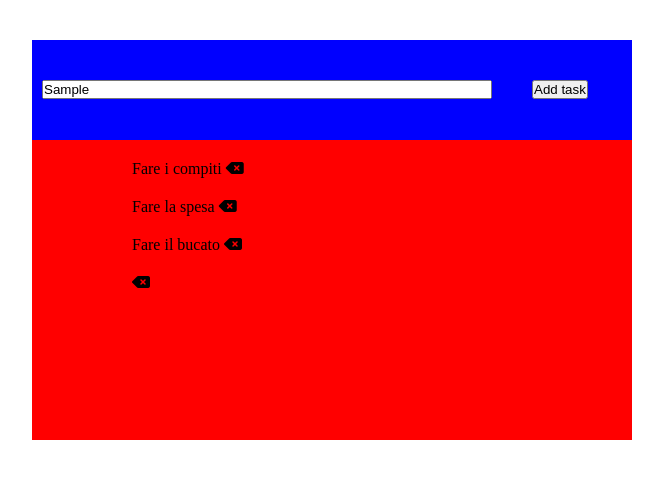
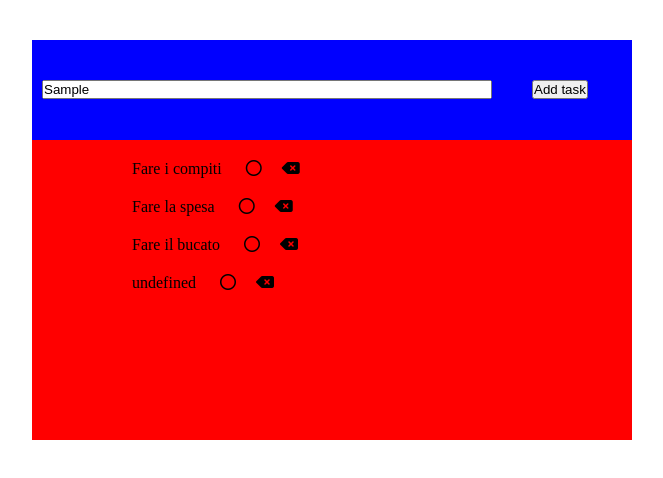
Before and after one commit to GerardoITA/vue-todolist, a plain HTML site: page index.html in a window 1280 px wide. Both pictures are taken after typing "Sample" into the empty fields and a click on the button "Add task". Shown: the whole page, without its empty margins (308-971 px from the left). Drawn offline with nearby package versions, Linux system fonts and the light colour scheme.

Commit message:
Problema con task text da risolvere domani

```diff
--- a/css/style.css
+++ b/css/style.css
@@ -25,4 +25,5 @@ input[type=text]  {
 }
 i{
     cursor: pointer;
+    margin-left: 20px;
 }
--- a/index.html
+++ b/index.html
@@ -17,6 +17,7 @@
         <div class="task-bar">
             <ul v-if="tasks.length > 0" class="task_list" v-for="(task, index) in tasks">
                 {{task.text}}
+                <i :class="tasks.done ? circleCheck : circle"></i>
                 <i @click="removeTask(index)" class="fa-solid fa-delete-left"></i>
             </ul>
             <h2 class="task_list" v-else>Non ci sono task</h2>
--- a/js/main.js
+++ b/js/main.js
@@ -4,6 +4,11 @@ createApp({
         return {
             error: false,
             inputText: ``,
+            inputObject: {
+                text: `${this.inputText}`, done: false
+            },
+            circle: `fa-regular fa-circle`,
+            circleCheck: `fa-regular fa-circle-check`,
             tasks: [
                 { text: 'Fare i compiti', done: false },
                 { text: 'Fare la spesa', done: true },
@@ -15,7 +20,7 @@ createApp({
     },
     methods: {
         addTask(){
-            this.tasks.push(this.inputText);
+            this.tasks.push(this.inputObject);
             console.log(this.tasks)
         },
         removeTask(indice){
```
